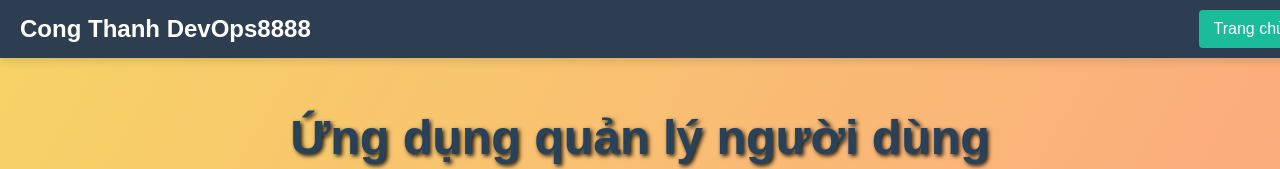
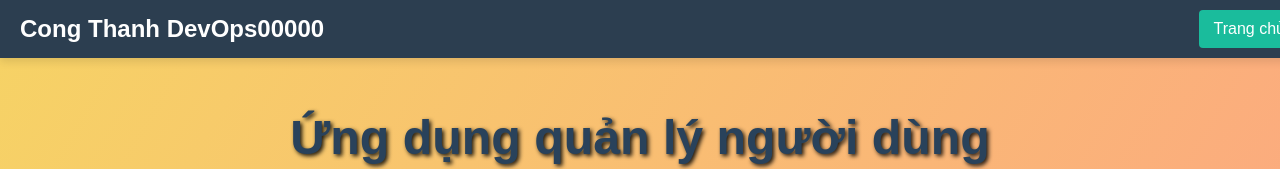
Before and after one commit to buicongthanh861/3-tier-user-platform, a React app in the folder client/: page / in a window 1280 px wide. Shown: the top 169 px of the page. Built offline with nearby package versions, Linux system fonts and the light colour scheme; no server answers.

Commit message:
update file app.js

```diff
--- a/client/src/App.js
+++ b/client/src/App.js
@@ -95,7 +95,7 @@ function App() {
     return (
         <div className="app">
             <div className="navbar">
-                <div className="brand">Cong Thanh DevOps8888</div>
+                <div className="brand">Cong Thanh DevOps00000</div>
                 <div className="nav-links">
                     <a className="home" href="/">Trang chủ</a>
                 </div>
```
